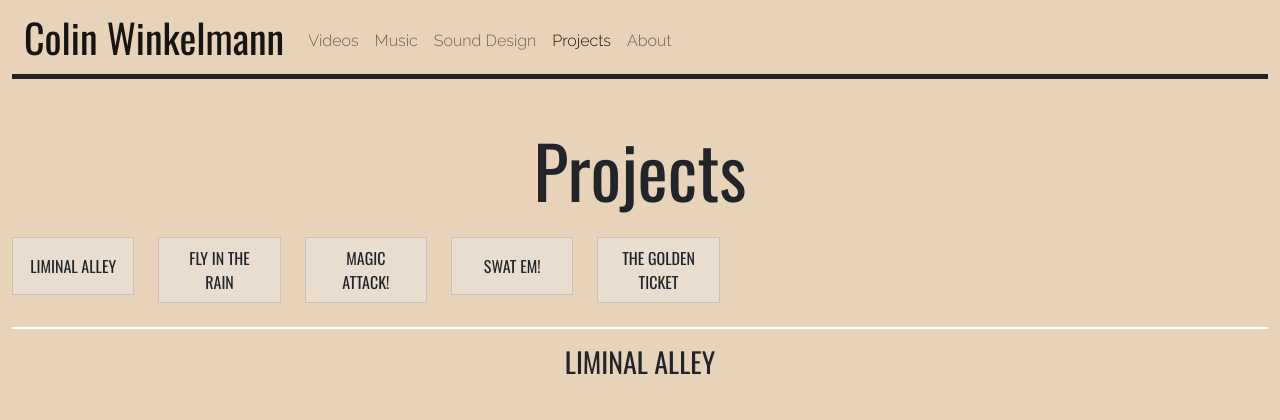
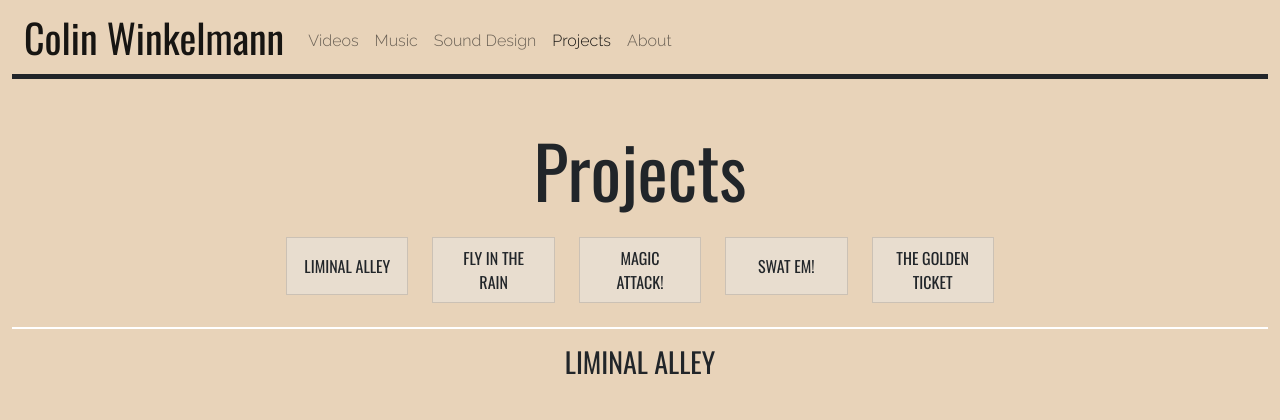
Before and after one commit to colinwink/Portfolio, a plain HTML site: page projects.html in a window 1280 px wide. Shown: the top 420 px of the page. Drawn offline with nearby package versions, Linux system fonts and the light colour scheme.

Commit message:
Add files via upload

```diff
--- a/projects.html
+++ b/projects.html
@@ -39,7 +39,8 @@
 
 <h2 class="mt-5 text-center pb-3 display-2"> Projects </h2>
 
-<div id="list-example" class="list-group text-center widthsmall2 text-center">
+<div class="text-center">
+<div id="list-example" class="list-group text-center widthsmall2">
 
   <div class="row">
 
@@ -65,6 +66,7 @@
 <a class="list-group-item list-group-item-action bgpro os" href="#list-item-5">THE GOLDEN TICKET</a>
 </div>
 
+</div>
 </div>
 </div>
 
```
